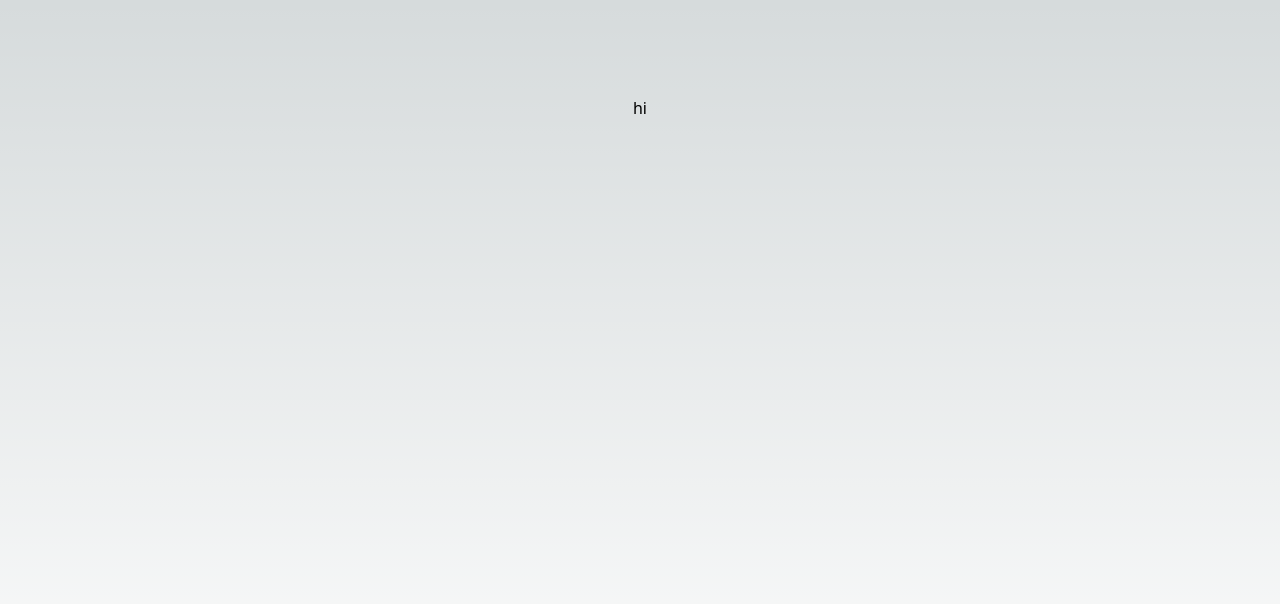
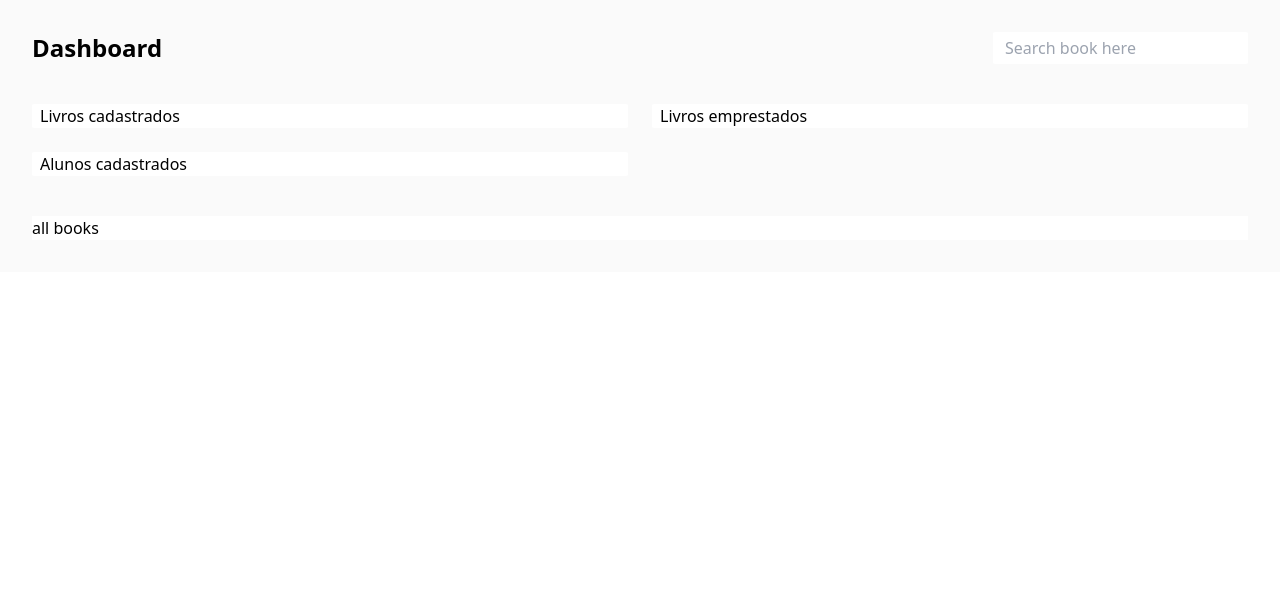
Before and after one commit to ValbertMartins/book_library_nextjs, a Next.js app: page / in a window 1280 px wide. Shown: the top 604 px of the page. Built offline with nearby package versions, Linux system fonts and the light colour scheme.

Commit message:
feat: main layout home added

```diff
--- a/src/pages/index.tsx
+++ b/src/pages/index.tsx
@@ -1,7 +1,25 @@
 export default function Home() {
   return (
-    <main className="flex min-h-screen flex-col items-center justify-between p-24">
-      <div>hi</div>
+    <main className="bg-primary-color p-8">
+      <header className="flex items-center justify-between">
+        <div className="text-2xl font-bold">Dashboard</div>
+
+        <div>
+          <input
+            type="text"
+            placeholder="Search book here"
+            className="rounded-sm  py-1 px-3"
+          />
+        </div>
+      </header>
+
+      <section className="grid grid-cols-2 my-10 gap-6">
+        <div className="bg-white rounded-sm px-2 ">Livros cadastrados </div>
+        <div className="bg-white rounded-sm px-2 ">Livros emprestados</div>
+        <div className="bg-white rounded-sm px-2 ">Alunos cadastrados</div>
+      </section>
+
+      <section className="bg-white">all books</section>
     </main>
   )
 }
--- a/src/styles/globals.css
+++ b/src/styles/globals.css
@@ -3,9 +3,7 @@
 @tailwind utilities;
 
 :root {
-  --foreground-rgb: 0, 0, 0;
-  --background-start-rgb: 214, 219, 220;
-  --background-end-rgb: 255, 255, 255;
+  --primary-color-text: #000;
 }
 
 @media (prefers-color-scheme: dark) {
@@ -17,11 +15,5 @@
 }
 
 body {
-  color: rgb(var(--foreground-rgb));
-  background: linear-gradient(
-      to bottom,
-      transparent,
-      rgb(var(--background-end-rgb))
-    )
-    rgb(var(--background-start-rgb));
+  color: var(--primary-color-text);
 }
--- a/tailwind.config.js
+++ b/tailwind.config.js
@@ -1,16 +1,18 @@
 /** @type {import('tailwindcss').Config} */
 module.exports = {
   content: [
-    './src/pages/**/*.{js,ts,jsx,tsx}',
-    './src/components/**/*.{js,ts,jsx,tsx}',
-    './src/app/**/*.{js,ts,jsx,tsx}',
+    "./src/pages/**/*.{js,ts,jsx,tsx}",
+    "./src/components/**/*.{js,ts,jsx,tsx}",
+    "./src/app/**/*.{js,ts,jsx,tsx}",
   ],
   theme: {
     extend: {
       backgroundImage: {
-        'gradient-radial': 'radial-gradient(var(--tw-gradient-stops))',
-        'gradient-conic':
-          'conic-gradient(from 180deg at 50% 50%, var(--tw-gradient-stops))',
+        "gradient-radial": "radial-gradient(var(--tw-gradient-stops))",
+        "gradient-conic": "conic-gradient(from 180deg at 50% 50%, var(--tw-gradient-stops))",
+      },
+      backgroundColor: {
+        "primary-color": "rgba(250,250,250,255)",
       },
     },
   },
```
